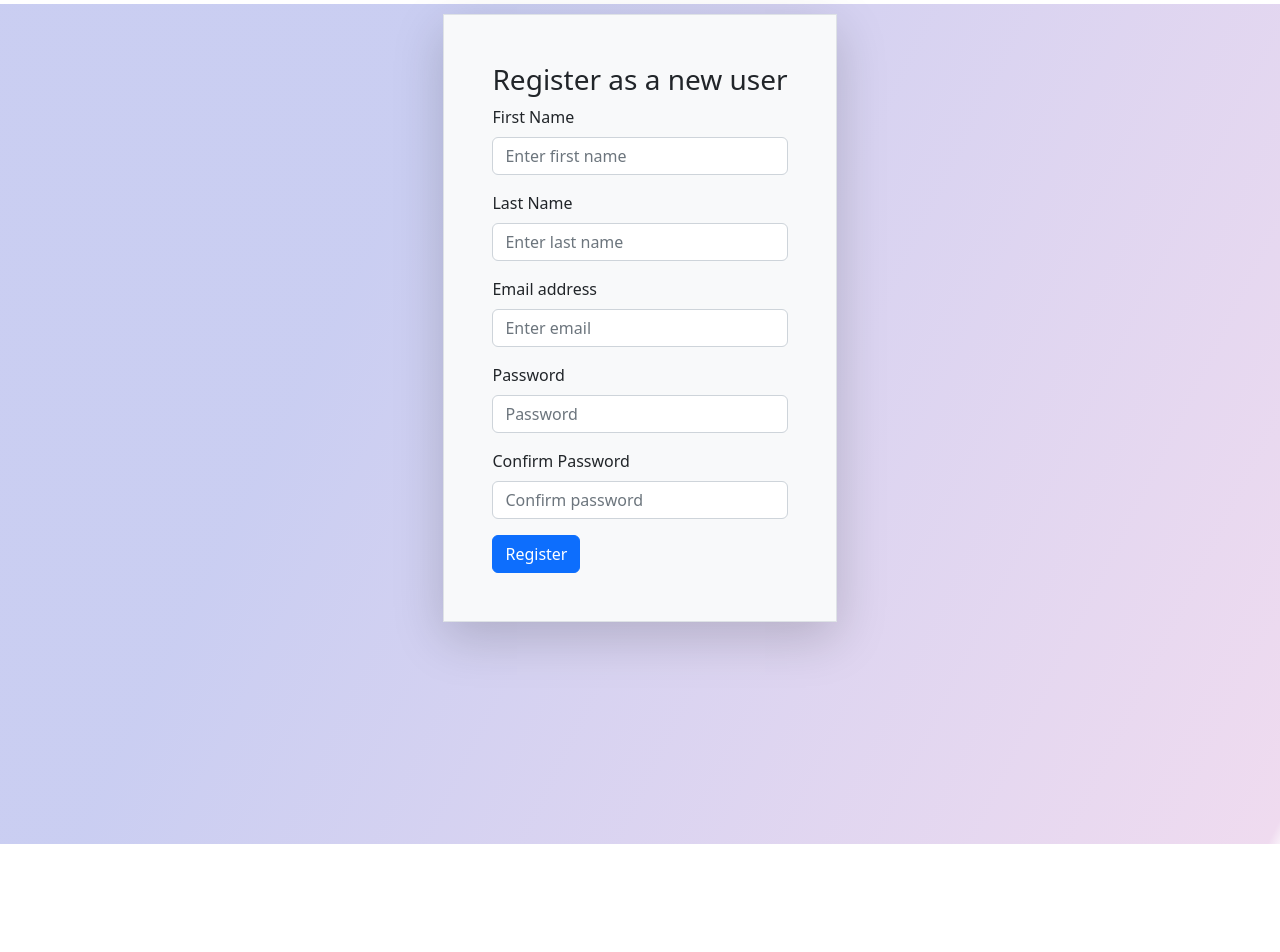
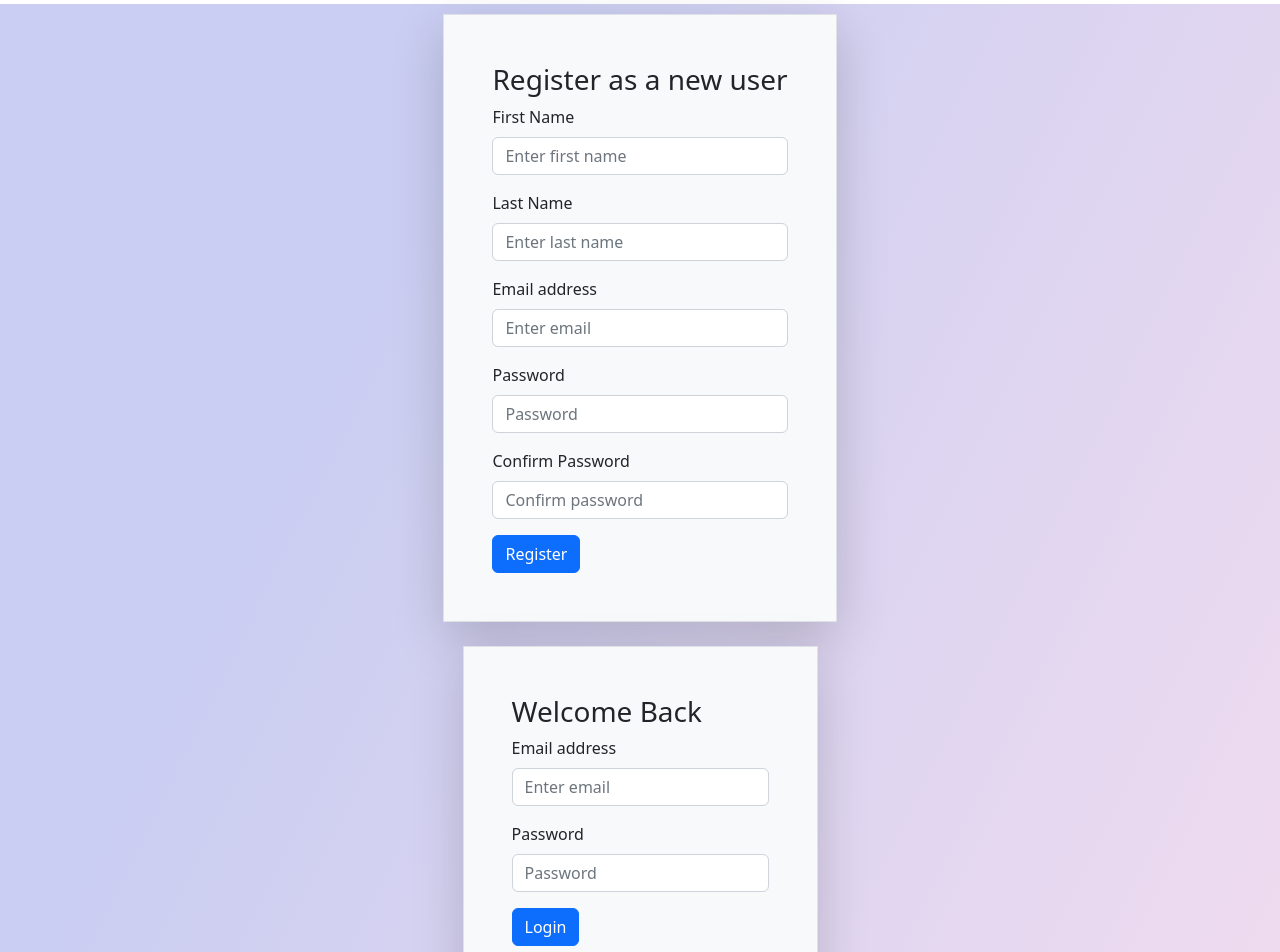
Before and after one commit to bishalk21/habit-tracker-software, a React (Create React App) app in the folder client/: page / in a window 1280 px wide. Shown: the top 952 px of the page. Before the commit the page ends 844 px from the top, so only its background shows below. Built offline with nearby package versions, Linux system fonts and the light colour scheme.

Commit message:
login page created

```diff
--- a/client/src/App.css
+++ b/client/src/App.css
@@ -5,7 +5,8 @@
     min-height: 105vh;
 }
 
-.register-page {
+.landing {
     margin: 0;
     padding: 10px;
+
 }
--- a/client/src/App.js
+++ b/client/src/App.js
@@ -1,10 +1,12 @@
 import "./App.css";
+import { Login } from "./pages/Login";
 import { Register } from "./pages/Register";
 
 function App() {
   return (
     <div className="App">
       <Register />
+      <Login />
     </div>
   );
 }
--- a/client/src/pages/Login.js
+++ b/client/src/pages/Login.js
@@ -0,0 +1,32 @@
+import React from "react";
+import { Form } from "react-bootstrap";
+import Button from "react-bootstrap/Button";
+
+export const Login = () => {
+  return (
+    <div className="register-page landing d-flex justify-content-center mt-1">
+      <div className="register-form border bg-light shadow-lg p-5">
+        <h3>Welcome Back</h3>
+        <Form>
+          <Form.Group className="mb-3" controlId="formBasicEmail">
+            <Form.Label>Email address</Form.Label>
+            <Form.Control name="email" type="email" placeholder="Enter email" />
+          </Form.Group>
+
+          <Form.Group className="mb-3" controlId="formBasicPassword">
+            <Form.Label>Password</Form.Label>
+            <Form.Control
+              name="password"
+              type="password"
+              placeholder="Password"
+            />
+          </Form.Group>
+
+          <Button variant="primary" type="submit">
+            Login
+          </Button>
+        </Form>
+      </div>
+    </div>
+  );
+};
--- a/client/src/pages/Register.js
+++ b/client/src/pages/Register.js
@@ -3,7 +3,7 @@
 
 export const Register = () => {
   return (
-    <div className="register-page d-flex justify-content-center mt-1">
+    <div className="register-page landing d-flex justify-content-center mt-1">
       <div className="register-form border bg-light shadow-lg p-5">
         <h3>Register as a new user</h3>
         <Form>
```
